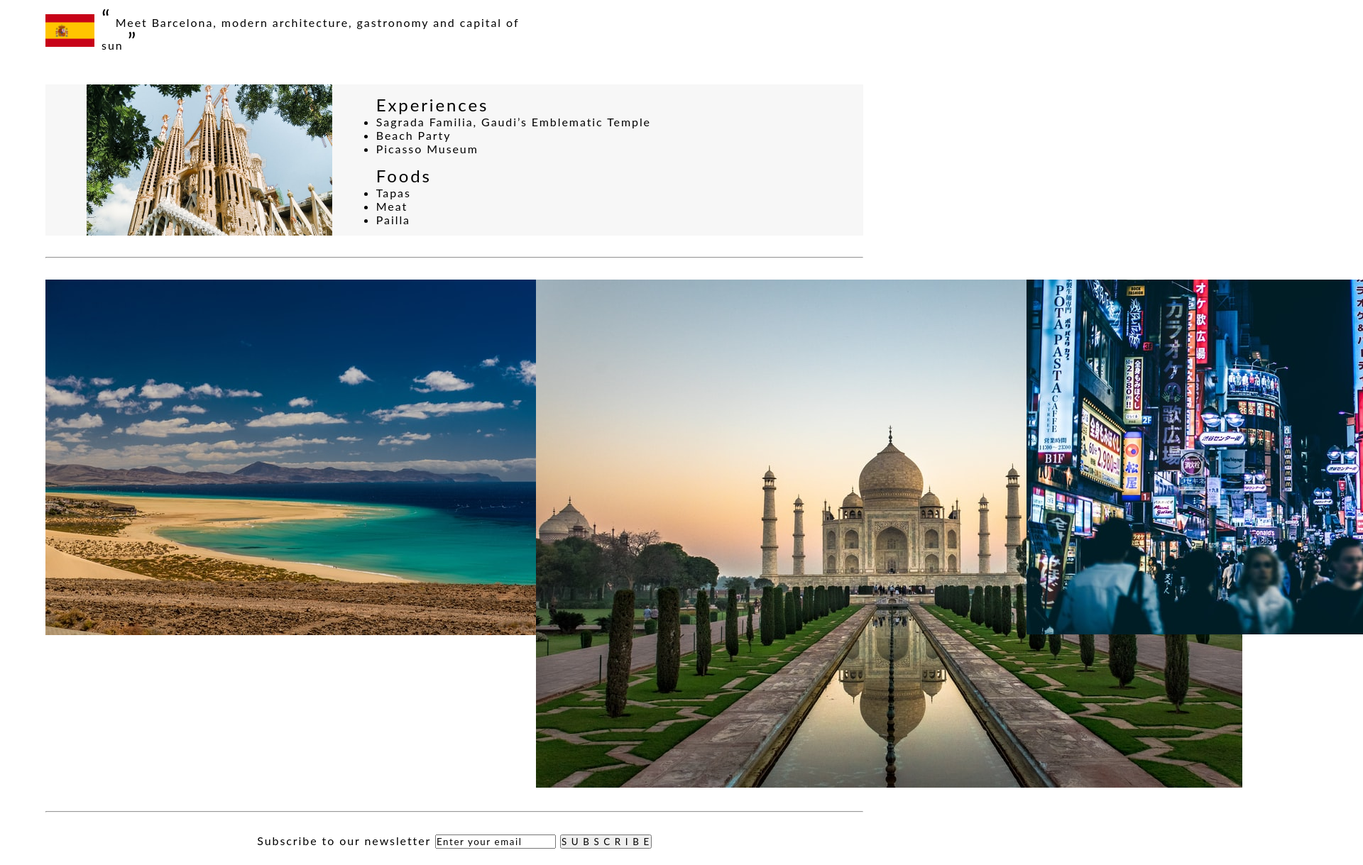
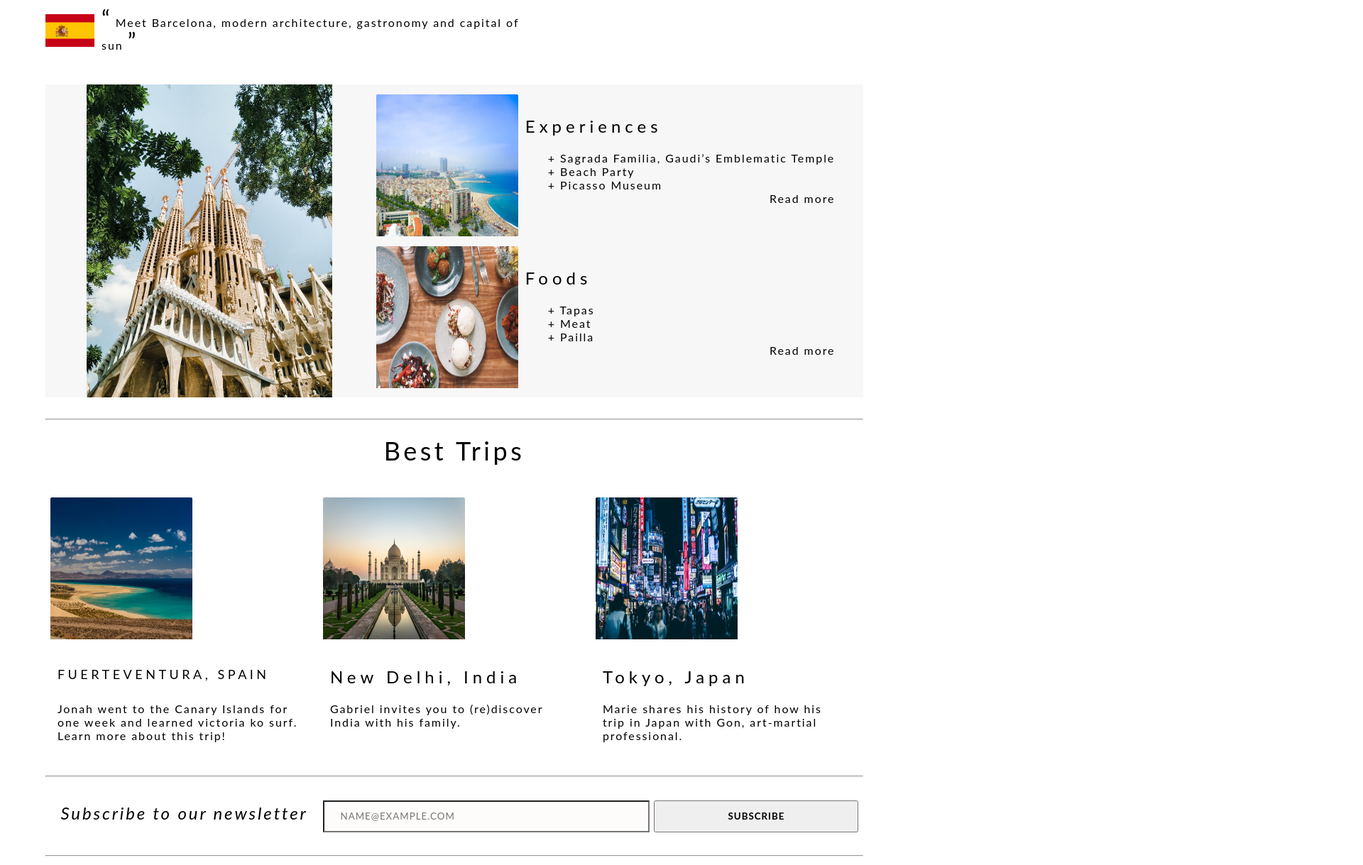
Before and after one commit to erell-kervella/locotrip, a plain HTML site: page index.html in a window 1280 px wide. Shown: the part 569-1788 px from the top of the page at 71% size, 1920 px wide, since content can reach past the window. Drawn offline with Linux system fonts and the light colour scheme.

Commit message:
Correction on index
Correction on index.html:
- subscribe
- flags + bloquote
- subscribe
- 3 images

```diff
--- a/index.html
+++ b/index.html
@@ -6,6 +6,7 @@
 	<script src="https://kit.fontawesome.com/33419dcfeb.js" crossorigin="anonymous"></script>
 	<link href='css/style.css' rel='stylesheet'/>
 	<link href='css/style-blog-card.css' rel='stylesheet'/>
+	<link href='css/subscribe.css' rel='stylesheet'/>
   </head>
   <body>
 
@@ -58,7 +59,6 @@
       <div class='example relative'>
 
         <div class='item-left-specific1'>
-			<!-- <img class="banner-image" src="./image/background.jpg" ></img> -->
 		</div>
         <div class='item-right-specific1'>
 
@@ -84,7 +84,7 @@
     <div class='container'>
       <div class='example relative'>
 
-        <div class='item-left'>
+        <div class='item-left-specific3'>
 			<img class="flagspain-image" src="./image/flagspain.jpg" ></img>
 			<blockquote>
 			<span  class="meetbarcelona">
@@ -109,32 +109,54 @@
 		  </div>
 
 		  <div class='item-right-specific2'>
-			  <div class="card">
 
-				<div class="leftbox" style="background-image: url(./image/beach.jpg)"></div>
-				<div class="rightbox">
+				<div class="row">
+				  <div class="col-md-offset-1 col-md-5 col-xs-12">
+					<div class="card horizontal">
+					  <div class="card-image">
+						<img src="./image/beach.jpg">
+					  </div>
+					  <div class="card-stacked">
+						<div class="card-content">
 						  <h2>Experiences</h2>
-				  <ul class="data">
+						  <ul>
 							<li>Sagrada Familia, Gaudi’s Emblematic Temple</li>
 							<li>Beach Party</li>
 							<li>Picasso Museum</li>
 						  </ul>
+						  <div class="card-readme">
+							<a href=""><p style="text-align: right;">Read more</p></a>
+						  </div>
+						 </div>
+					   </div>
+					 </div>
 				  </div>
 				</div>
 
-			  <div class="card">
 
-				<div class="leftbox" style="background-image: url(./image/tapas.jpg)"></div>
-				<div class="rightbox">
+				<div class="row">
+				  <div class="col-md-offset-1 col-md-5 col-xs-12">
+					<div class="card horizontal">
+					  <div class="card-image">
+						<img src="./image/tapas.jpg">
+					  </div>
+					  <div class="card-stacked">
+						<div class="card-content">
 						  <h2>Foods</h2>
 						  <ul class="data">
 							<li>Tapas</li>
 							<li>Meat</li>
 							<li>Pailla</li>
 						  </ul>
+						  <div class="card-readme">
+							<a href=""><p style="text-align: right;">Read more</p></a>
+						  </div>
+						 </div>
+					   </div>
+					 </div>
+				  </div>
 				</div>
 
-			  </div>
 		  </div>
 		</div>
 	  </div>
@@ -148,16 +170,95 @@
     <!-- 3 pictures -->
 
    <div class='container'>
+
+	  <div class='example relative'>
+			<div class='item'>
+				<div class="title">Best Trips</div>
+			</div>
+	  </div>
+   </div>
+
+   <div class='container'>
 	  <div class='example relative'>
 
-        <div class='item-left'>
-			<img class="fuertaventura-image" src="./image/fuertaventura.jpg" ></img>
+			<div class='item-1-3'>
+
+				<div class="row">
+
+				  <div class="col-md-offset-1 col-md-5 col-xs-12">
+					<div class="card horizontal">
+					  <div class="card-image">
+						<img src="./image/fuertaventura.jpg">
 					  </div>
-		<div class='item-left'>
-			<img class="india-image" src="./image/india.jpg" ></img>
 					 </div>
-        <div class='item-right'>
-			<img class="tokyo-image" src="./image/tokyo.jpg" ></img>
+				  </div>
+
+				  <div class="col-md-offset-1 col-md-5 col-xs-12">
+					<div class="card horizontal">
+					  <div class="card-stacked">
+						<div class="card-content">
+						  <h3>Fuerteventura, Spain</h3>
+						  <p>Jonah went to the Canary Islands for one week and learned victoria ko surf. Learn more about this trip!</p>
+						 </div>
+					   </div>
+					 </div>
+				  </div>
+
+				</div>
+
+			</div>
+
+			<div class='item-1-3'>
+
+				<div class="row">
+
+				  <div class="col-md-offset-1 col-md-5 col-xs-12">
+					<div class="card horizontal">
+					  <div class="card-image">
+						<img src="./image/india.jpg">
+					  </div>
+					 </div>
+				  </div>
+
+				  <div class="col-md-offset-1 col-md-5 col-xs-12">
+					<div class="card horizontal">
+					  <div class="card-stacked">
+						<div class="card-content">
+						  <h2>New Delhi, India</h2>
+						  <p>Gabriel invites you to (re)discover India with his family.</p>
+						 </div>
+					   </div>
+					 </div>
+				  </div>
+
+				</div>
+
+			</div>
+
+			<div class='item-1-3'>
+
+				<div class="row">
+				  <div class="col-md-offset-1 col-md-5 col-xs-12">
+					<div class="card horizontal">
+					  <div class="card-image">
+						<img src="./image/tokyo.jpg">
+					  </div>
+					 </div>
+				  </div>
+
+				  <div class="col-md-offset-1 col-md-5 col-xs-12">
+					<div class="card horizontal">
+					  <div class="card-stacked">
+						<div class="card-content">
+						  <h2>Tokyo, Japan</h2>
+						  <p>Marie shares his history of how his trip in Japan with Gon, art-martial professional.</p>
+						 </div>
+					   </div>
+					 </div>
+				  </div>
+
+				</div>
+
 			</div>
 		</div>
     </div>
@@ -168,21 +269,23 @@
 
 	<!-- NEWSLETTER -->
     <div class='container'>
+
 		<div class='example relative'>
-        <div class='item'>
-
-			<div>
-				<form action="" method="get" class="speaker-form">
-					<label for="full-name">Subscribe to our newsletter</label>
- 					<input id="full-name" name="full-name" type="text" value="Enter your email"/>
-  					<button type="button" >S U B S C R I B E</button>
-				</form>
+			<div class='item-100'>
+				<div class="subscribe">
+					<label class="label" >Subscribe to our newsletter</label>
+					<input type="text" id="email" placeholder="NAME@EXAMPLE.COM">
+					<input type="submit" id="submit" value="Subscribe">
 				</div>
-
+				</div>
 			</div>
 		</div>
     </div>
 	<!-- END OF NEWSLETTER -->
+
+	<div class='container'>
+		<hr class="cross-hr" />
+	</div>
 
 	<!-- FOOTER -->
     <div class='container'>
@@ -200,7 +303,7 @@
 				</ul>
 			</div>
 		</div>
-        <div class='item'>Auteurs</div>
+        <div class='item'>Designed by LocoTrip</div>
       </div>
     </div>
 	<!-- END OF FOOTER -->
```
Lines whose indentation alone changed are shown as unchanged.
